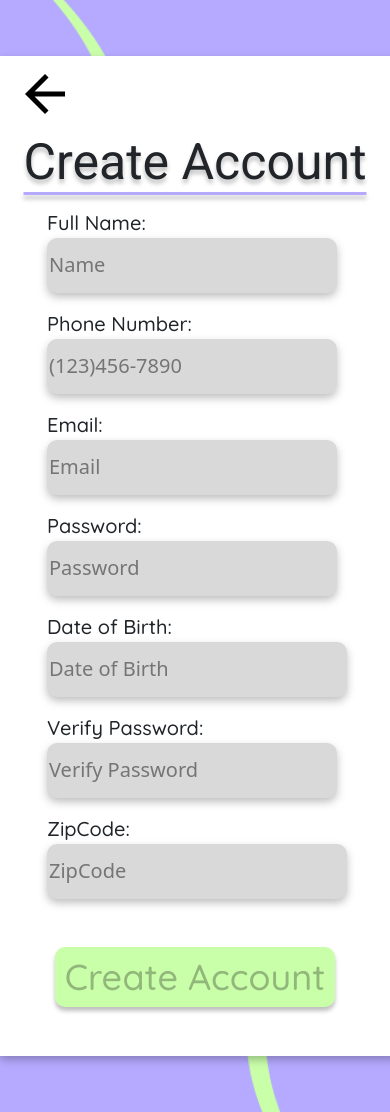
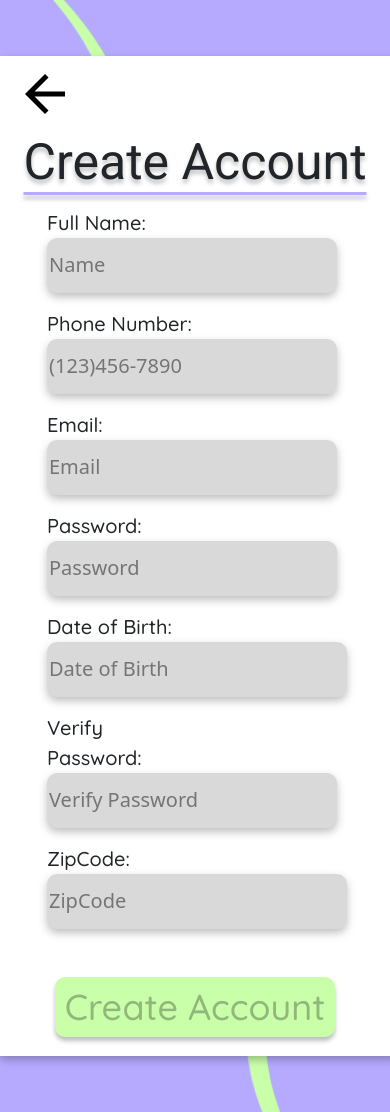
Before and after one commit to Jcontreras3/serenityfrontend, a React (Create React App) app: page /CreateAccount in a window 390 px wide. Built offline with nearby package versions, Linux system fonts and the light colour scheme; no server answers.

Commit message:
Added some stuff to nav bar and create account

```diff
--- a/src/Components/CreateAccountPage/CreateAccountComponent.tsx
+++ b/src/Components/CreateAccountPage/CreateAccountComponent.tsx
@@ -3,7 +3,7 @@ import "./createAccountStyles.css";
 import ArrowBackIcon from "@mui/icons-material/ArrowBack";
 import { IconButton } from "@mui/material";
 import { useNavigate } from "react-router-dom";
-import { useState } from "react";
+import { useEffect, useState } from "react";
 import { CreatedPicture, GetLoggedInUserData, createAccount } from "../../Service/DataService";
 // import derpCat from '../../Assets/derpCat.jpg';
 
@@ -44,7 +44,10 @@ export default function CreateAccountComponent() {
       createAccountNavigate("/");
 
       alert("Account Successfully Created");
-    } else {
+
+    }
+
+    else {
       alert("Password does not match");
     }
   };
@@ -53,6 +56,10 @@ export default function CreateAccountComponent() {
   //   getDataBack = GetLoggedInUserData(email);
 
   // }
+
+  useEffect(() => {
+   const timer =  setTimeout(() => alert("Fill in all input fields to create account"), 1000)
+  }, [])
 
   const handleCreateSubmit = () => {
     let userCreatedData = {
@@ -175,7 +182,7 @@ export default function CreateAccountComponent() {
             </Col>
           </Row>
           <div className="createBtnGroup">
-            <button disabled={!fullName} onClick={handleVerification} className="createBtn">
+            <button disabled={!zipCode} onClick={handleVerification} className="createBtn">
               Create Account
             </button>
           </div>
--- a/src/Components/CreateAccountPage/createAccountStyles.css
+++ b/src/Components/CreateAccountPage/createAccountStyles.css
@@ -13,7 +13,7 @@
 
 .whiteBx2 {
   width: 1000px;
-  height: 800px;
+  min-height: 800px;
   background-color: white;
   margin: 3.5rem;
   border-radius: 5px;
@@ -215,10 +215,10 @@
 
 
   }
-  @media(max-width: 800px){
+  @media(max-width: 770px){
     .whiteBx2{
       width: 500px;
-      height: 1000px;
+      height: 500px;
     }
     .nameInputStyle{
       width: 350px;
@@ -245,18 +245,24 @@
     .passInputStyle{
       width: 390px;
     }
-    .passBirthInputGroup{
-     display: block;
+    .passBirthInputgroup{
+      flex-direction: column !important;
+    }
+    .createAccountTitle{
+      font-size: 40px;
+    }
+    .passGroup{
+      width: 60px;
     }
 
   }
   @media(max-width: 768px){
     .whiteBx2{
-      width: 500px;
+      width: 400px;
       height: 1000px;
     }
     .nameInputStyle{
-      width: 350px;
+      width: 250px;
     }
     .loginEmailInputgroup{
       margin-left: 65px;
@@ -265,10 +271,13 @@
       margin-left: 65px;
     }
     .phoneNumInputStyle{
-      width: 350px;
+      width: 250px;
     }
     .emailInputStyle{
-      width: 350px;
+      width: 250px;
+    }
+    .birthInputStyle{
+      width: 300px;
     }
     .birthGroup{
       margin-left: 40px;
@@ -278,8 +287,12 @@
       margin-top: 3rem;
     }
     .passInputStyle{
-      width: 390px;
+      width: 290px;
     }
+    .passBirthInputgroup{
+      flex-direction: column !important;
+    }
+
 
   }
   @media(max-width: 425px){
--- a/src/Components/HomePage/Home.css
+++ b/src/Components/HomePage/Home.css
@@ -11,6 +11,12 @@
 
 .quote {
   margin-bottom: 40px;
+}
+.quotesTitle{
+  font-family: "Quicksand", sans-serif;
+  display: flex;
+  justify-content: center;
+  font-size: 35px;
 }
 
 .journalEntryDiv {
--- a/src/Components/HomePage/HomeComponent.tsx
+++ b/src/Components/HomePage/HomeComponent.tsx
@@ -135,6 +135,7 @@ export default function HomeComponent({ }: Props) {
       <Container className="homeContainer">
         <Row className="quotesBx">
           <div>
+            <p className="quotesTitle">Quotes of the day</p>
             <ThreeCardDisplay />
           </div>
         </Row>
--- a/src/Components/Navbar/Navbar.css
+++ b/src/Components/Navbar/Navbar.css
@@ -9,6 +9,11 @@ a.nav-link{
     font-weight: 500;
     color: black;
     padding: 10px;
+}
+
+.Pfp:hover{
+    background-color: grey;
+    border-radius: 10px;
 }
 
 span.navbar-brand{
```
